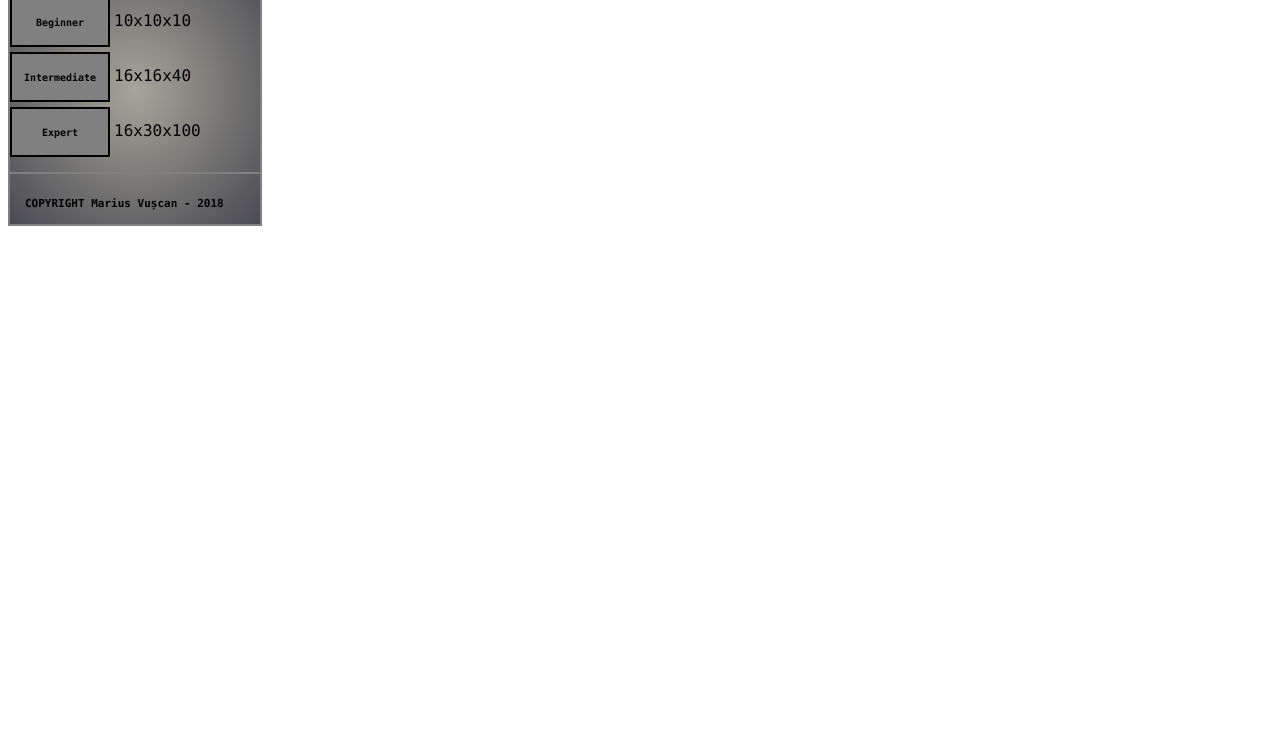
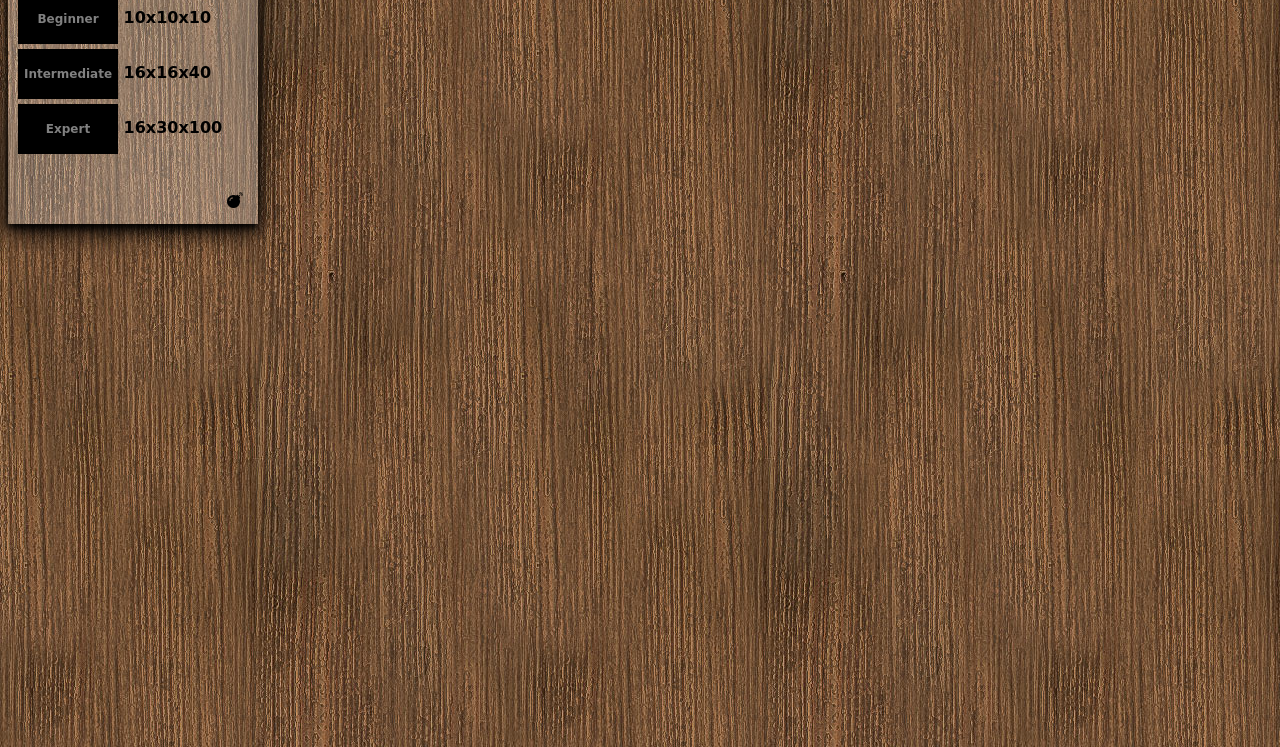
Before and after one commit to Marius-Vuscan/Minesweeper, a plain HTML site: page Minesweeper JS/index.html in a window 1280 px wide. Shown: the part 53-800 px from the top of the page. Drawn offline with nearby package versions, Linux system fonts and the light colour scheme; a web font is replaced by a local one.

Commit message:
Style changed

```diff
--- a/Minesweeper JS/index.html
+++ b/Minesweeper JS/index.html
@@ -2,29 +2,33 @@
 <html>
 <head>
 	<title>Minesweeper</title>
+	<link href="https://fonts.googleapis.com/css?family=Gugi" rel="stylesheet">
+	<link rel="stylesheet" href="https://use.fontawesome.com/releases/v5.0.10/css/all.css" integrity="sha384-+d0P83n9kaQMCwj8F4RJB66tzIwOKmrdb46+porD/OvrJ+37WqIM7UoBtwHO6Nlg" crossorigin="anonymous">
 	<link rel="stylesheet" type="text/css" href="style.css">
 </head>
 <body>
 	<div class="Minesweeper">
-		<p id="titleM">Minesweeper</p>
-		<div id="MinesweeperContent">
-			<input class="MinesweeperDifficulty" id="MBeginner" value="Beginner" type="button" name="">
-			<p class="txt">10x10x10</p>
-			<input class="MinesweeperDifficulty" id="MIntermediate" value="Intermediate" type="button" name="">
-			<p class="txt">16x16x40</p>
-			<input class="MinesweeperDifficulty" id="MExpert" value="Expert" type="button" name="">
-			<p class="txt">16x30x100</p>
+		<p class ="Mfont" id="titleM">Minesweeper</p>
+		<div class ="Mfont" id="MinesweeperContent">
+			<input class="Mfont MinesweeperDifficulty" id="MBeginner" value="Beginner" type="button" name="">
+			<p class="Mfont txt">10x10x10</p>
+			<input class="Mfont MinesweeperDifficulty" id="MIntermediate" value="Intermediate" type="button" name="">
+			<p class="Mfont txt">16x16x40</p>
+			<input class="Mfont MinesweeperDifficulty" id="MExpert" value="Expert" type="button" name="">
+			<p class="Mfont txt">16x30x100</p>
 		</div>
 		<div class="container"></div>
 		<div class="bar">
 			<ul id="minesweeperBar">
-				<li id="timer"></li>
-				<li id="mineScore"><p class="txt"></p></li>
-				<li><br><input id="newGameMS" class="txt" type="button" value="New Game" name=""></li>
-				<li id="crms">COPYRIGHT Marius Vușcan - 2018</li>
+				<li class ="Mfont" id="timer"></li>
+				<li class ="Mfont" id="mineScore"><p class="txt"></p></li>
+				<li><br><input id="newGameMS" class="Mfont txt" type="button" value="New Game" name=""></li>
+				<li id="crms"><i id="Micon" class="fas fa-bomb" onclick="Micon()"></i></li>
 			</ul>
 		</div>
+
 	</div>
+
 	<script type="text/javascript" src="https://cdnjs.cloudflare.com/ajax/libs/jquery/3.3.1/jquery.min.js"></script>
 	<script type="text/javascript" src="script.js"></script>
 </body>
--- a/Minesweeper JS/script.js
+++ b/Minesweeper JS/script.js
@@ -1,3 +1,4 @@
+function Micon(){alert("Game creator: Marius Vuscan")};
 $(".container").hide();
 $("#timer").hide();
 $("#mineScore").hide();
--- a/Minesweeper JS/style.css
+++ b/Minesweeper JS/style.css
@@ -1,15 +1,23 @@
+body
+{
+	background-image: url("wood2.jpg");
+}
+.Mfont
+{
+	font-family: 'Gugi', cursive;
+}
 .Minesweeper
 {
 	width: 250px;
-	background: radial-gradient(#a7a599, #4a4a52);
-	border:solid grey 2px;
+	box-shadow: 0 4px 8px 0 black, 0 8px 25px 0 black;
+	font-weight: bold;
+	background-image: url("bge.png");
 }
 #titleM
 {
 	font-size: 25px;
 	text-align: center;
 	margin: 0;
-	border-bottom: solid grey 2px;
 }
 #MinesweeperContent
 {
@@ -22,18 +30,17 @@
 	height: 50px;
 	padding: 0;
 	margin:0;
-	font-size: 10px;
-	font-family: lucida console,sans-serif;
+	font-size: 12px;
 	font-weight: bold;
-	background-color: grey;
-	border: solid black 2px;
+	background-color: black;
+	color: grey;
+	border:0;
 	margin-bottom: 5px;
+	margin-left: 10px;
 }
 .MinesweeperDifficulty:hover
 {
-	background-color: black;
-	border: none;
-	color: grey;
+	background-color:white;
 }
 .customVal
 {
@@ -41,7 +48,6 @@
 	height: 20px;
 	font-weight: bold;
 	background-color: grey;
-	border:solid 1px black;
 }
 #customM
 {
@@ -56,12 +62,10 @@
 .bar
 {
 	height: 50px;
-	border-top:solid grey 2px;
 }
 .txt
 {
 	font-size: 16px;
-	font-family: lucida console,sans-serif;
 	display: inline;
 	padding-right: 10px;
 }
@@ -75,21 +79,27 @@
 #timer
 {
 	float: left;
+	font-size: 12px;
 }
 #mineScore
 {
 	float: right;
+	font-size: 12px;
 }
 #newGameMS
 {
 	width: 100px;
-	background-color: darkgrey;
+	background-color: black;
+	color: grey;
+	border:0;
+}
+#newGameMS:hover
+{
+	background-color: white;
 }
 #crms
 {
-	font-size: 11px;
-	font-family: lucida console,sans-serif;
-	font-weight: bold;
+	float: right;
 }
 .clasa_pe_buton
 {
```
Also changed, not shown: Minesweeper JS/bge.png (added), Minesweeper JS/wood2.jpg (added).
